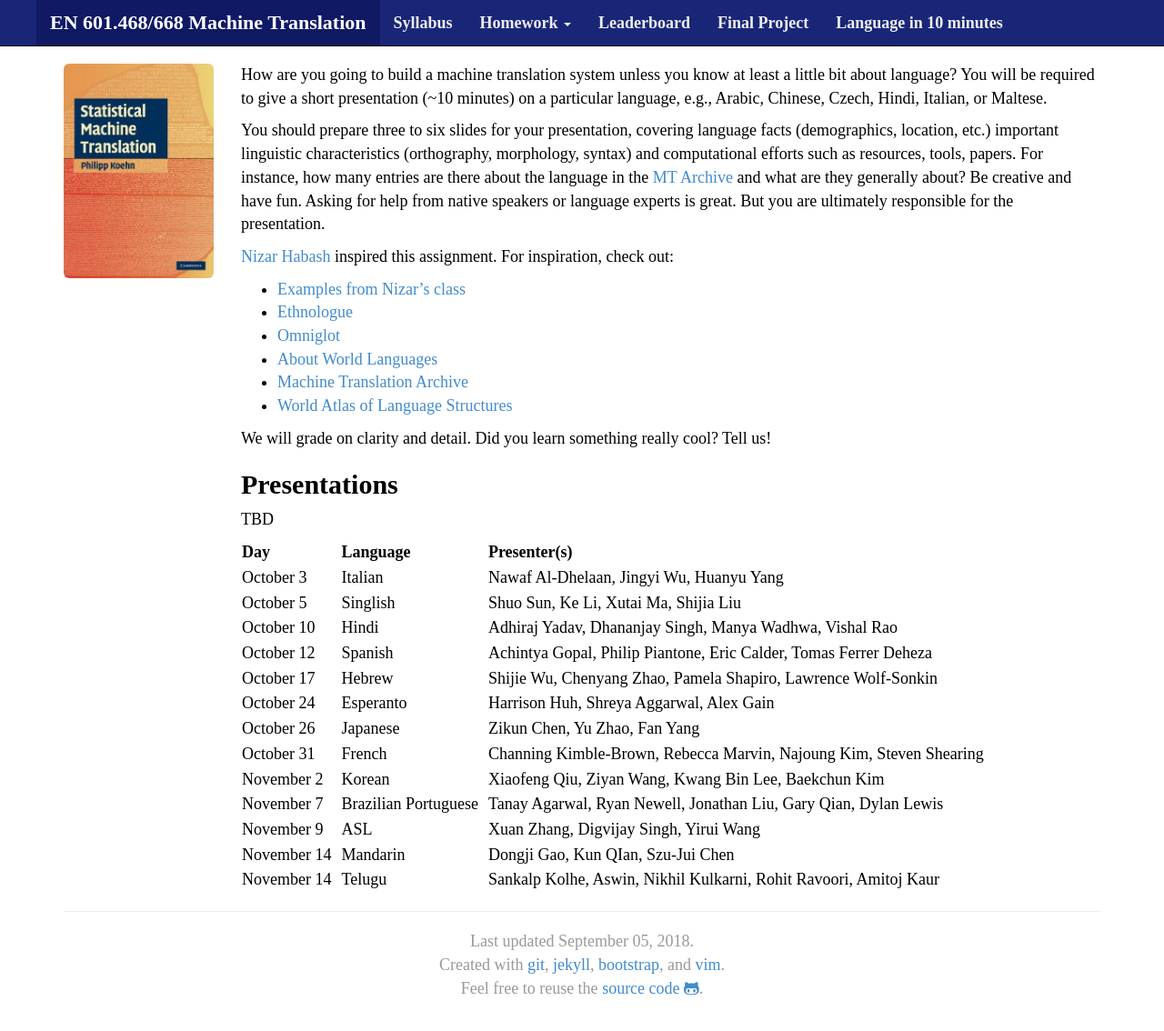
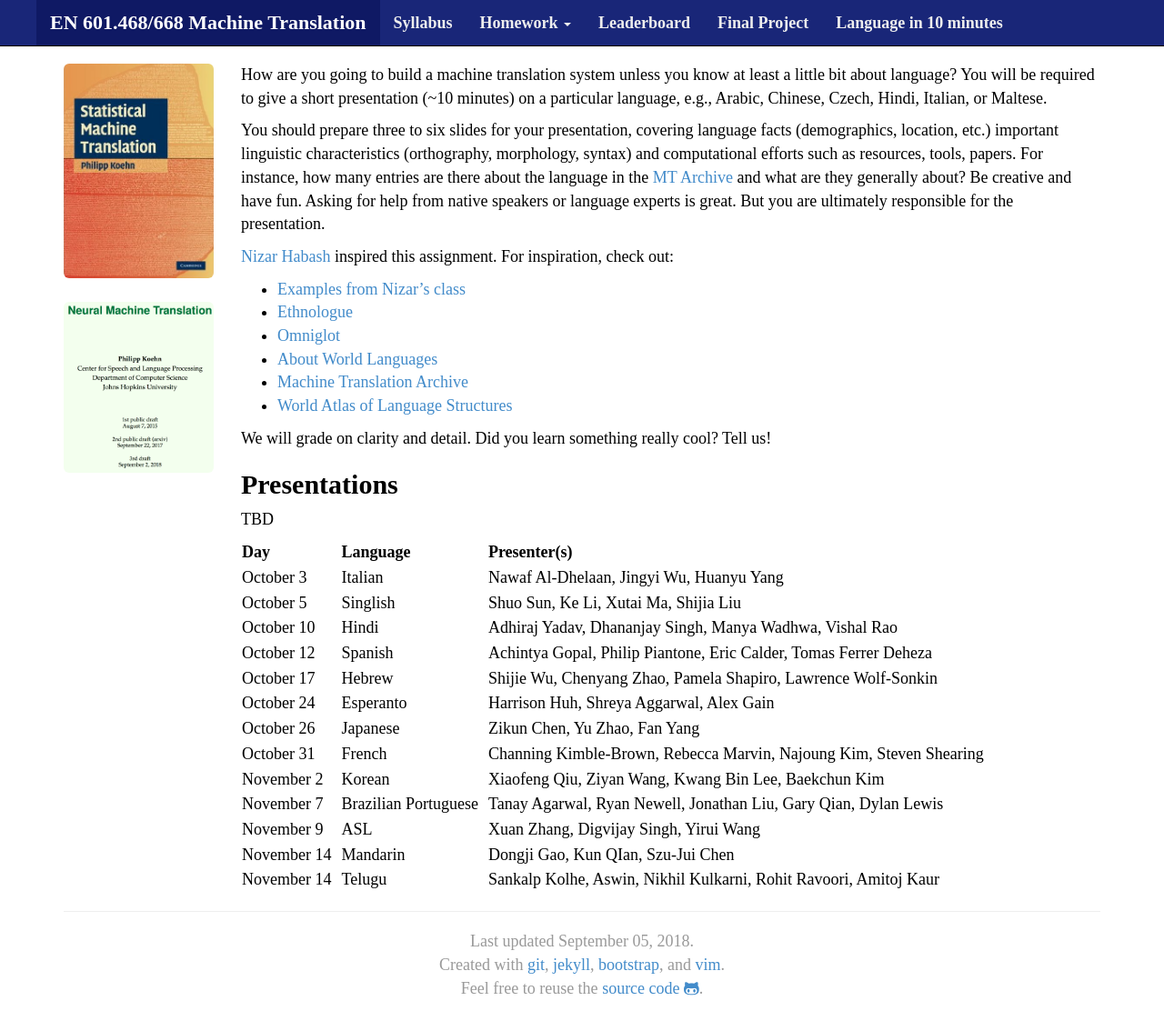
Before and after one commit to mt-class/jhu, a Jekyll site: the page built from lin10.md, in a window 1280 px wide and 1152 px high. Shown: the top 1134 px of the window at 91% size. Built offline with Jekyll 4.4.1, drawn with Linux system fonts in a browser that asks for light colours; nearby versions of some CDN libraries; some web fonts are replaced.

Commit message:
Update lin10.md

```diff
--- a/lin10.md
+++ b/lin10.md
@@ -3,6 +3,7 @@ layout: default
 img: cover
 img_link: http://www.statmt.org/book/
 title: Statistical Machine Translation
+img2: nmt-book.png
 active_tab: main_page
 ---
 
```
